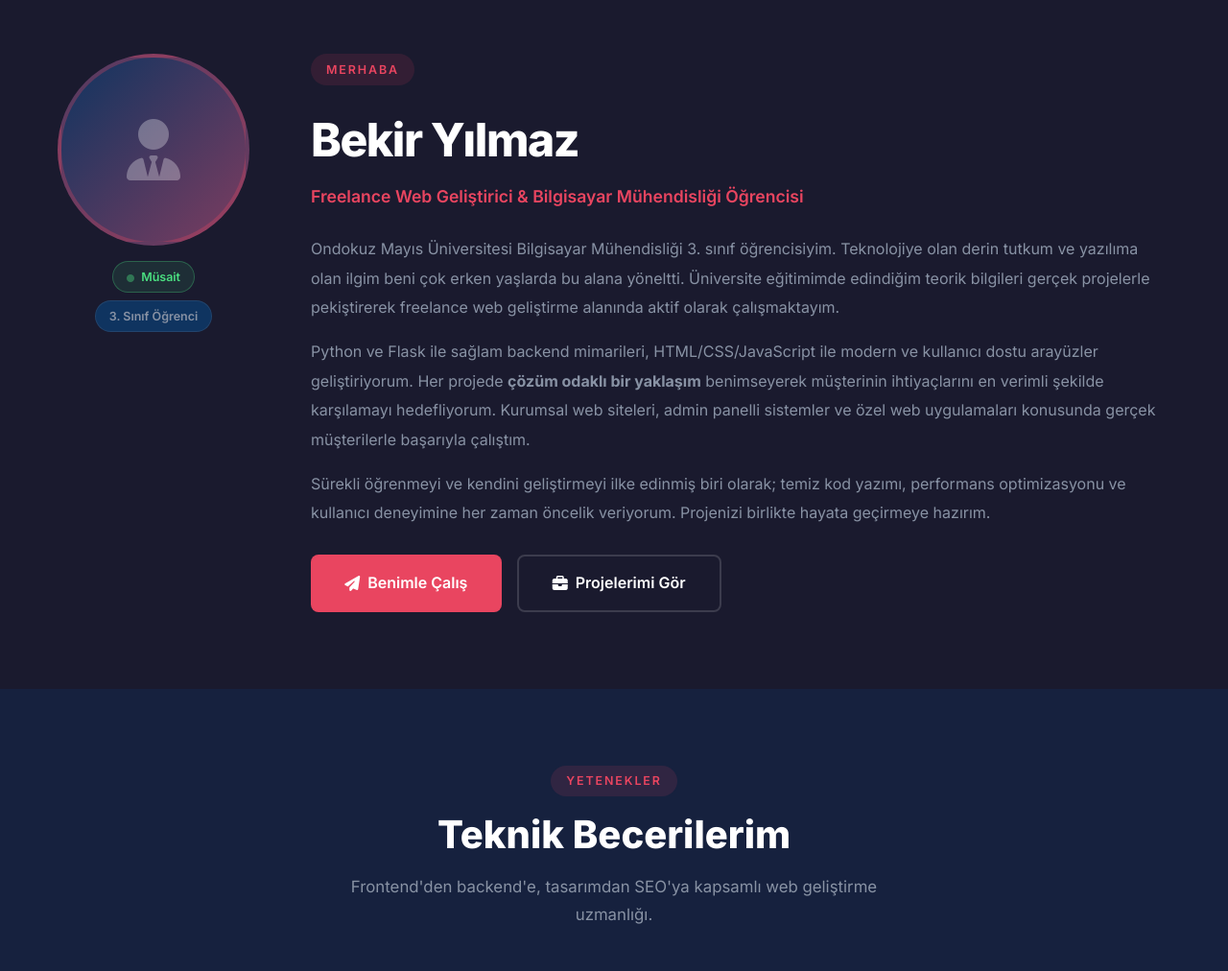
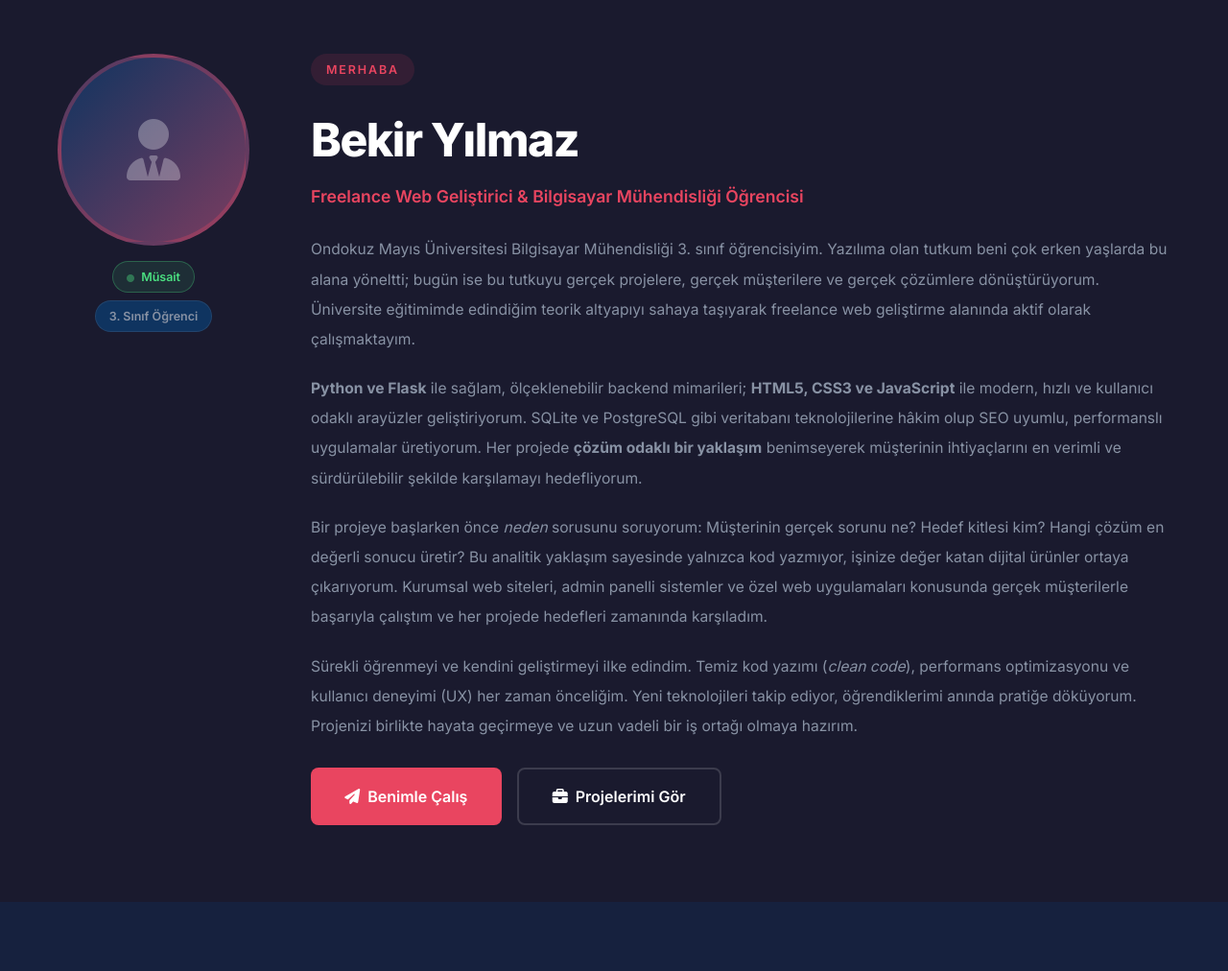
Before and after one commit to Bekirryilmaz/kisisel, a Flask app: page /hakkimizda in a window 1280 px wide. Shown: the part 394-1406 px from the top of the page at 96% size. Run offline with Flask 3, Linux system fonts and the light colour scheme.

Commit message:
Fix image display, project detail UI, mail suppression, footer text and about page content
Agent-Logs-Url: https://github.com/Bekirryilmaz/kisisel/sessions/cfb3afae-9e8e-4a51-adcb-6eeae1590b45

Co-authored-by: Bekirryilmaz <151163514+Bekirryilmaz@users.noreply.github.com>

```diff
--- a/app.py
+++ b/app.py
@@ -35,6 +35,8 @@ app.config["MAIL_USE_TLS"] = True
 app.config["MAIL_USERNAME"] = os.environ.get("MAIL_USERNAME", "captain.cook.023@gmail.com")
 app.config["MAIL_PASSWORD"] = os.environ.get("MAIL_PASSWORD", "")
 app.config["MAIL_DEFAULT_SENDER"] = os.environ.get("MAIL_USERNAME", "captain.cook.023@gmail.com")
+# Suppress SMTP connection when no password is configured
+app.config["MAIL_SUPPRESS_SEND"] = not bool(os.environ.get("MAIL_PASSWORD"))
 mail = Mail(app)
 
 # File uploads
--- a/static/css/style.css
+++ b/static/css/style.css
@@ -986,8 +1015,9 @@ input, textarea, select { font-family: inherit; }
 }
 .about-intro__text p {
   color: var(--text-muted);
-  line-height: 1.9;
-  margin-bottom: 1rem;
+  line-height: 2;
+  margin-bottom: 1.25rem;
+  font-size: 0.975rem;
 }
 .about-intro__actions { display: flex; flex-wrap: wrap; gap: 1rem; margin-top: 1.75rem; }
 
--- a/templates/about.html
+++ b/templates/about.html
@@ -38,22 +38,31 @@
                 <h3 class="about-intro__role">Freelance Web Geliştirici &amp; Bilgisayar Mühendisliği Öğrencisi</h3>
                 <p>
                     Ondokuz Mayıs Üniversitesi Bilgisayar Mühendisliği 3. sınıf öğrencisiyim.
-                    Teknolojiye olan derin tutkum ve yazılıma olan ilgim beni çok erken yaşlarda bu alana yöneltti.
-                    Üniversite eğitimimde edindiğim teorik bilgileri gerçek projelerle pekiştirerek
+                    Yazılıma olan tutkum beni çok erken yaşlarda bu alana yöneltti; bugün ise bu tutkuyu
+                    gerçek projelere, gerçek müşterilere ve gerçek çözümlere dönüştürüyorum.
+                    Üniversite eğitimimde edindiğim teorik altyapıyı sahaya taşıyarak
                     freelance web geliştirme alanında aktif olarak çalışmaktayım.
                 </p>
                 <p>
-                    Python ve Flask ile sağlam backend mimarileri, HTML/CSS/JavaScript ile
-                    modern ve kullanıcı dostu arayüzler geliştiriyorum. Her projede
-                    <strong>çözüm odaklı bir yaklaşım</strong> benimseyerek müşterinin ihtiyaçlarını
-                    en verimli şekilde karşılamayı hedefliyorum.
-                    Kurumsal web siteleri, admin panelli sistemler ve özel web uygulamaları
-                    konusunda gerçek müşterilerle başarıyla çalıştım.
+                    <strong>Python ve Flask</strong> ile sağlam, ölçeklenebilir backend mimarileri;
+                    <strong>HTML5, CSS3 ve JavaScript</strong> ile modern, hızlı ve kullanıcı odaklı arayüzler geliştiriyorum.
+                    SQLite ve PostgreSQL gibi veritabanı teknolojilerine hâkim olup SEO uyumlu,
+                    performanslı uygulamalar üretiyorum.
+                    Her projede <strong>çözüm odaklı bir yaklaşım</strong> benimseyerek müşterinin ihtiyaçlarını
+                    en verimli ve sürdürülebilir şekilde karşılamayı hedefliyorum.
                 </p>
                 <p>
-                    Sürekli öğrenmeyi ve kendini geliştirmeyi ilke edinmiş biri olarak;
-                    temiz kod yazımı, performans optimizasyonu ve kullanıcı deneyimine
-                    her zaman öncelik veriyorum. Projenizi birlikte hayata geçirmeye hazırım.
+                    Bir projeye başlarken önce <em>neden</em> sorusunu soruyorum: Müşterinin gerçek sorunu ne?
+                    Hedef kitlesi kim? Hangi çözüm en değerli sonucu üretir? Bu analitik yaklaşım sayesinde
+                    yalnızca kod yazmıyor, işinize değer katan dijital ürünler ortaya çıkarıyorum.
+                    Kurumsal web siteleri, admin panelli sistemler ve özel web uygulamaları konusunda
+                    gerçek müşterilerle başarıyla çalıştım ve her projede hedefleri zamanında karşıladım.
+                </p>
+                <p>
+                    Sürekli öğrenmeyi ve kendini geliştirmeyi ilke edindim.
+                    Temiz kod yazımı (<em>clean code</em>), performans optimizasyonu ve kullanıcı deneyimi (UX)
+                    her zaman önceliğim. Yeni teknolojileri takip ediyor, öğrendiklerimi anında pratiğe döküyorum.
+                    Projenizi birlikte hayata geçirmeye ve uzun vadeli bir iş ortağı olmaya hazırım.
                 </p>
                 <div class="about-intro__actions">
                     <a href="{{ url_for('contact') }}" class="btn btn--primary btn--lg">
--- a/templates/base.html
+++ b/templates/base.html
@@ -135,7 +135,7 @@
     <div class="footer__bottom">
         <div class="container">
             <p>&copy; 2026 Bekir Yılmaz. Tüm hakları saklıdır.</p>
-            <p>❤️ ile kodlandı &mdash; Flask &amp; Python ile kodlandı</p>
+            <p>Flask &amp; Python ile kodlandı</p>
         </div>
     </div>
 </footer>
```
Also changed, not shown: other parts of static/css/style.css (+30 -0 lines), templates/project_detail.html (+6 -4 lines).
